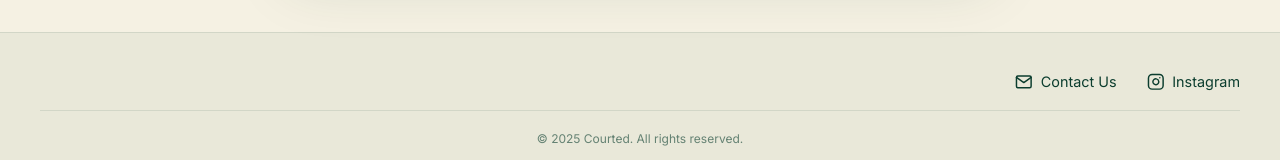
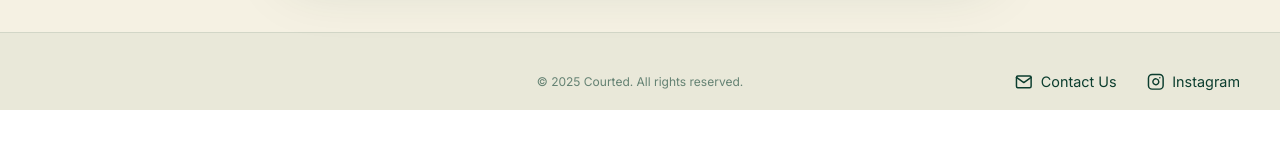
Before and after one commit to courted-app/landing-page, a React (Vite) app: page / in a window 1280 px wide. Shown: the part 2910-3070 px from the top of the page. After the commit the page ends 3017 px from the top, so only its background shows below. Built offline with nearby package versions, Linux system fonts and the light colour scheme; no server answers.

Commit message:
fix footer

```diff
--- a/src/App.css
+++ b/src/App.css
@@ -1239,15 +1239,21 @@ select.form-input:focus {
 .footer-container {
   max-width: 1200px;
   margin: 0 auto;
+  display: flex;
+  justify-content: space-between;
+  align-items: center;
+  flex-wrap: wrap;
+  position: relative;
 }
 
 .footer-content {
   display: flex;
   justify-content: flex-end;
   align-items: center;
-  flex-wrap: wrap;
+  flex-wrap: nowrap;
   gap: 30px;
-  margin-bottom: 20px;
+  margin-bottom: 0;
+  flex: 1;
 }
 
 .footer-brand {
@@ -1263,7 +1269,7 @@ select.form-input:focus {
   display: flex;
   gap: 30px;
   align-items: center;
-  flex-wrap: wrap;
+  flex-wrap: nowrap;
 }
 
 .footer-link {
@@ -1275,6 +1281,7 @@ select.form-input:focus {
   font-size: 0.9rem;
   font-weight: 400;
   transition: color 0.3s ease;
+  white-space: nowrap;
 }
 
 .footer-link:hover {
@@ -1287,8 +1294,13 @@ select.form-input:focus {
 
 .footer-bottom {
   text-align: center;
-  padding-top: 20px;
-  border-top: 1px solid rgba(11, 61, 46, 0.1);
+  padding-top: 0;
+  border-top: none;
+  flex-shrink: 0;
+  position: absolute;
+  left: 50%;
+  transform: translateX(-50%);
+  width: auto;
 }
 
 .footer-copyright {
@@ -1303,9 +1315,18 @@ select.form-input:focus {
     padding: 30px 15px 15px;
   }
 
+  .footer-container {
+    flex-direction: column;
+    gap: 20px;
+    position: static;
+  }
+
   .footer-content {
     justify-content: center;
     gap: 25px;
+    margin-bottom: 0;
+    flex: none;
+    width: 100%;
   }
 
   .footer-links {
@@ -1318,4 +1339,14 @@ select.form-input:focus {
   .footer-link {
     justify-content: center;
   }
+
+  .footer-bottom {
+    text-align: center;
+    padding-top: 20px;
+    border-top: 1px solid rgba(11, 61, 46, 0.1);
+    width: 100%;
+    position: static;
+    left: auto;
+    transform: none;
+  }
 }
```
